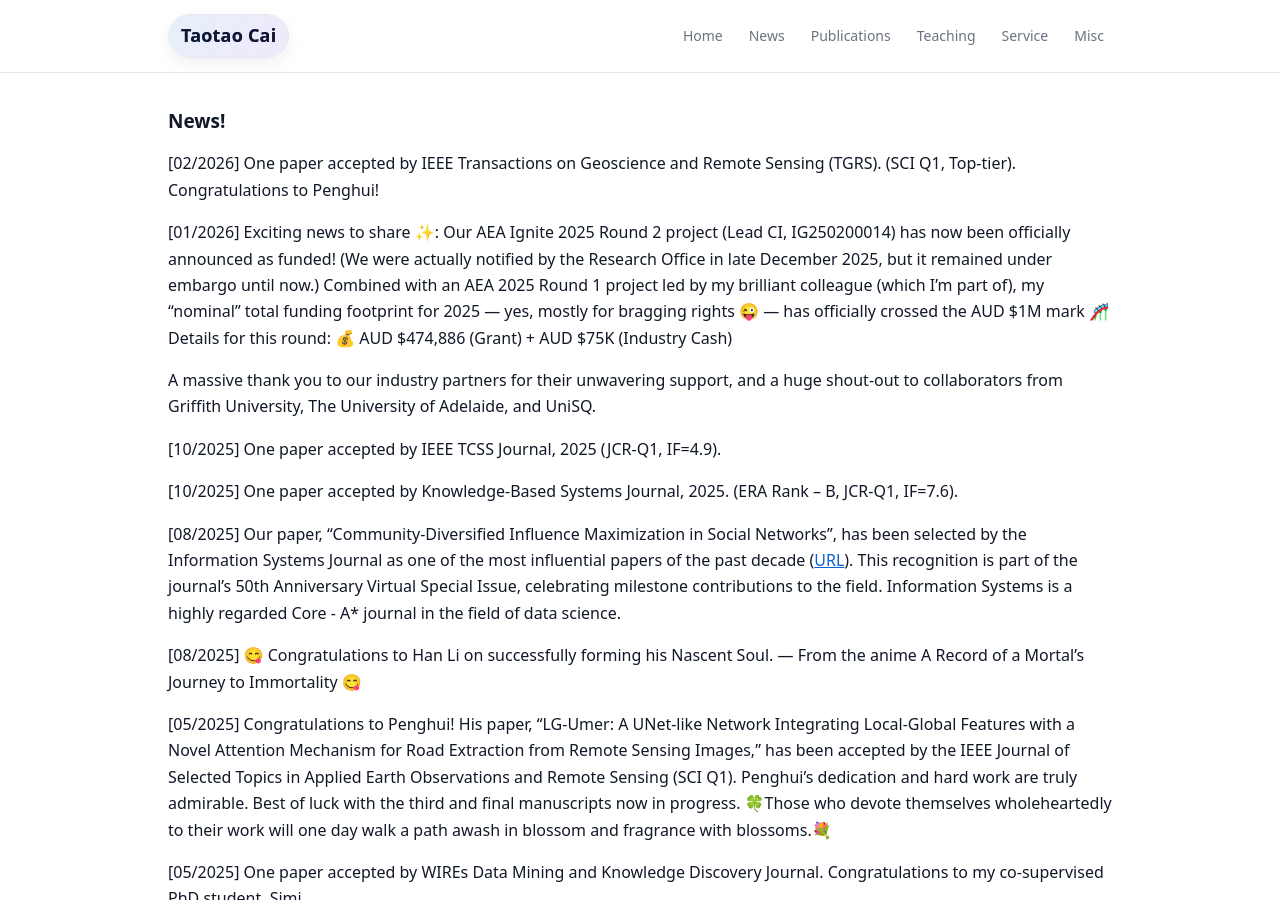
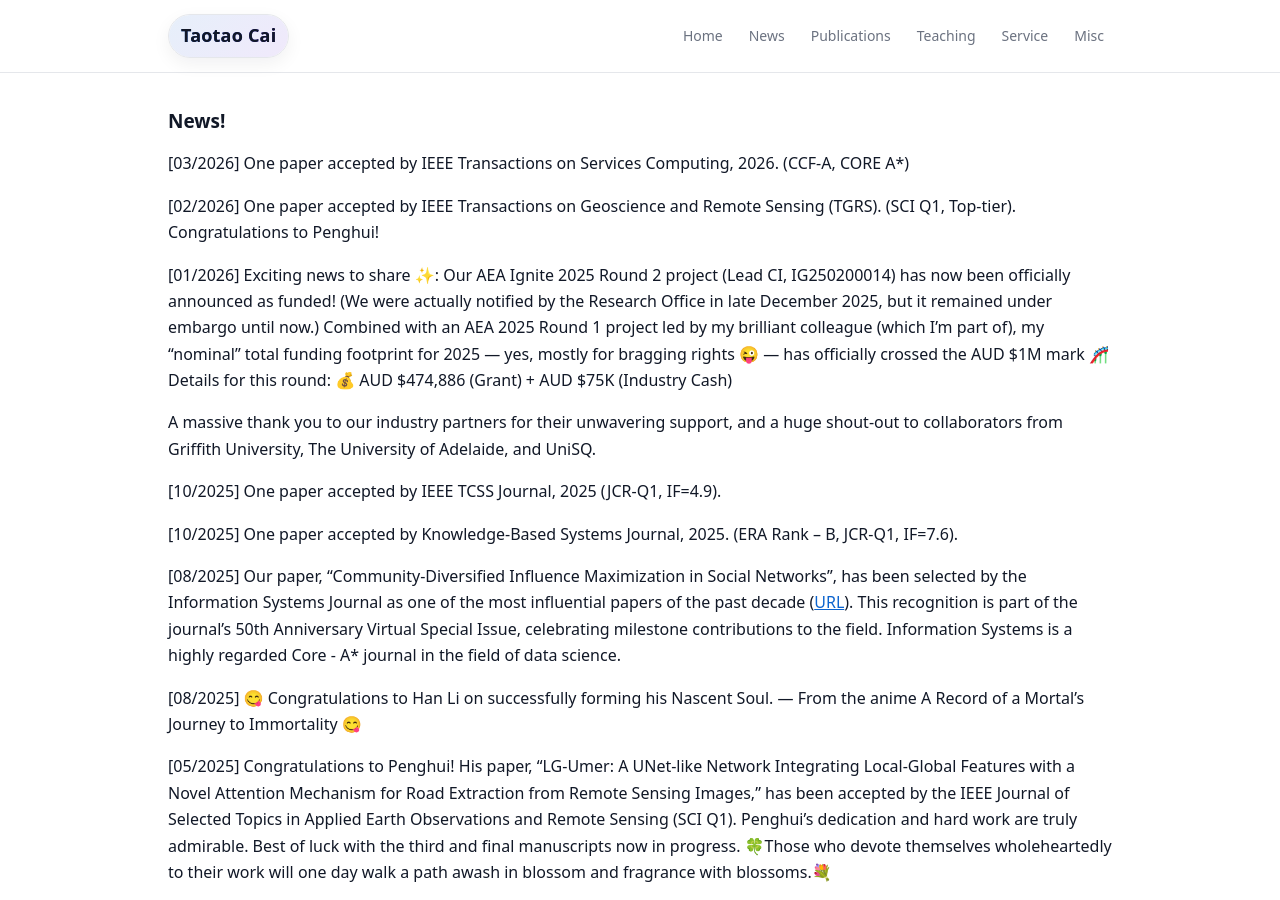
Before and after one commit to Taotao1992/Taotao1992.github.io, a Jekyll site: the page built from news.md, in a window 1280 px wide and 900 px high. Built offline with Jekyll 4.4.1, drawn with Linux system fonts in a browser that asks for light colours.

Commit message:
Update news.md

```diff
--- a/news.md
+++ b/news.md
@@ -5,6 +5,8 @@ permalink: /news/
 ---
 
 # News!
+
+[03/2026] One paper accepted by IEEE Transactions on Services Computing, 2026. (CCF-A, CORE A*)
 
 [02/2026] One paper accepted by IEEE Transactions on Geoscience and Remote Sensing (TGRS). (SCI Q1, Top-tier). Congratulations to Penghui!
 
```
